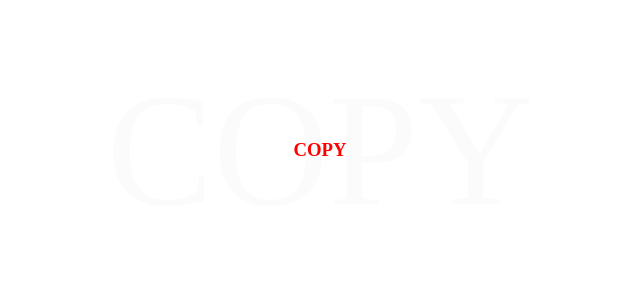
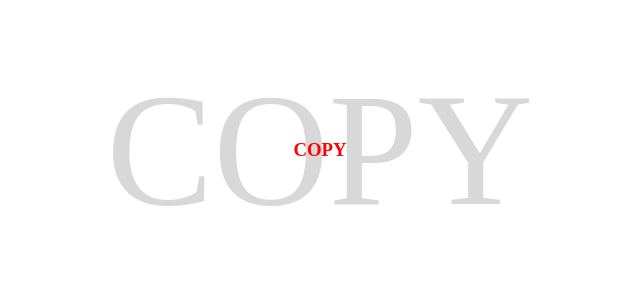
Before and after one commit to lensky-preview/lensky-preview.github.io, a plain HTML site: page mob/index.html in a window 1280 px wide. Shown: the whole page, without its empty margins (320-960 px from the left). Drawn offline with Linux system fonts and the light colour scheme.

Commit message:
Update index.html

```diff
--- a/mob/index.html
+++ b/mob/index.html
@@ -28,7 +28,7 @@
   left:0; top:0;
   right:0; bottom:0;
   z-index:-1;
-  color:#fbfbfb;
+  color:rgba(200,200,200,.7);
   cursor:default;
   pointer-events:none;
 }
```
